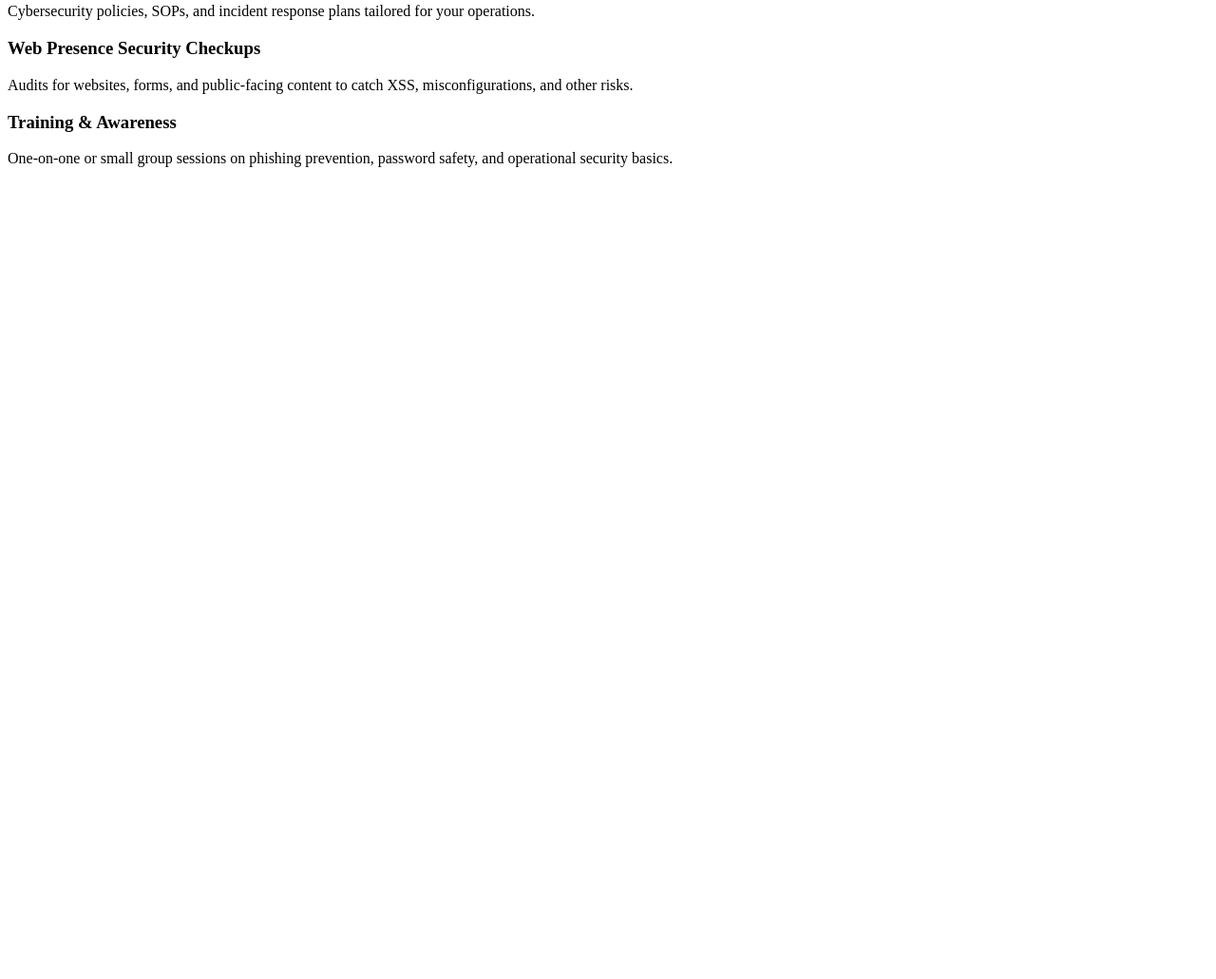
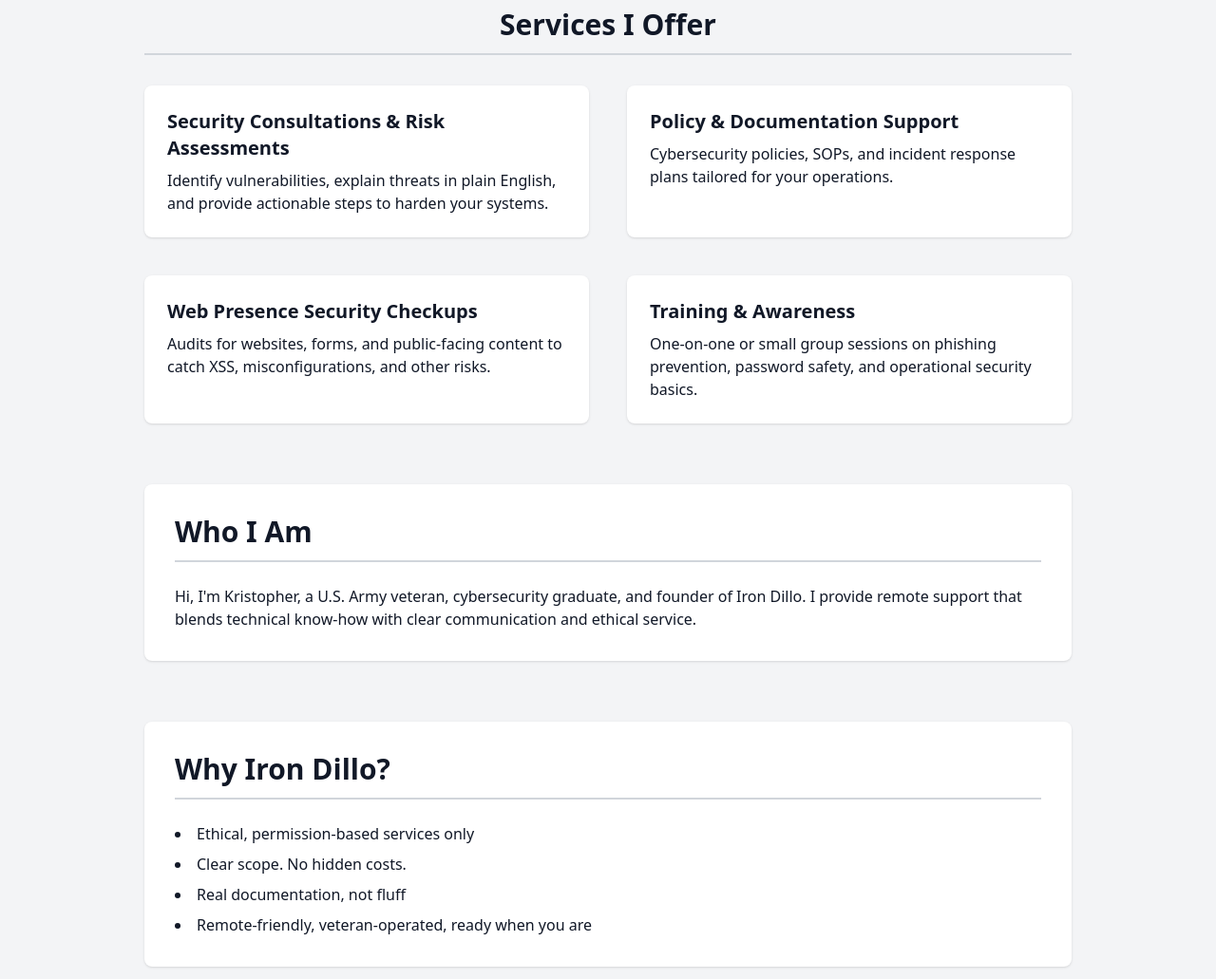
Before and after one commit to Artilleryjoe/irondillo-site, a plain HTML site: page index.html in a window 1280 px wide. Shown: the part 266-1297 px from the top of the page at 95% size. Before the commit the page ends 800 px from the top, so only its background shows below. Drawn offline with nearby package versions, Linux system fonts and the light colour scheme.

Commit message:
Update index.html

```diff
--- a/index.html
+++ b/index.html
@@ -1,3 +1,12 @@
+<!DOCTYPE html>
+<html lang="en">
+<head>
+  <meta charset="UTF-8" />
+  <meta name="viewport" content="width=device-width, initial-scale=1" />
+  <title>Iron Dillo Cybersecurity Consulting</title>
+  <script src="https://cdn.tailwindcss.com"></script>
+</head>
+<body class="bg-gray-100 text-gray-900 font-sans">
   <header class="bg-white shadow p-8">
     <div class="max-w-5xl mx-auto text-center">
       <h1 class="text-4xl font-extrabold leading-tight">
@@ -9,7 +18,8 @@
     </div>
   </header>
 
-<section id="services" class="max-w-5xl mx-auto mt-12 px-6">
+  <main class="max-w-5xl mx-auto mt-12 px-6 space-y-16">
+    <section id="services">
       <h2 class="text-3xl font-semibold border-b-2 border-gray-300 pb-3 mb-8 text-center">
         Services I Offer
       </h2>
@@ -32,3 +42,36 @@
         </div>
       </div>
     </section>
+
+    <section id="about" class="bg-white rounded-lg shadow p-8">
+      <h2 class="text-3xl font-semibold border-b-2 border-gray-300 pb-3 mb-6">Who I Am</h2>
+      <p>
+        Hi, I'm Kristopher, a U.S. Army veteran, cybersecurity graduate, and founder of Iron Dillo. I provide remote support that blends technical know-how with clear communication and ethical service.
+      </p>
+    </section>
+
+    <section id="why" class="bg-white rounded-lg shadow p-8">
+      <h2 class="text-3xl font-semibold border-b-2 border-gray-300 pb-3 mb-6">Why Iron Dillo?</h2>
+      <ul class="list-disc list-inside space-y-2">
+        <li>Ethical, permission-based services only</li>
+        <li>Clear scope. No hidden costs.</li>
+        <li>Real documentation, not fluff</li>
+        <li>Remote-friendly, veteran-operated, ready when you are</li>
+      </ul>
+    </section>
+
+    <section id="contact" class="bg-white rounded-lg shadow p-8 text-center">
+      <h2 class="text-3xl font-semibold border-b-2 border-gray-300 pb-3 mb-6">Let's Talk</h2>
+      <p class="mb-6">
+        Have questions? Not sure what you need? <a href="#" class="text-blue-600 underline">Contact me</a> or <a href="#" class="text-blue-600 underline">book a free intro call</a> and let’s figure it out—no pressure.
+      </p>
+    </section>
+  </main>
+
+  <footer class="bg-white text-sm text-center p-4 mt-16 border-t">
+    <p>
+      Iron Dillo is a freelance cybersecurity consulting brand founded and operated by Kristopher McCoy. All services are conducted ethically and with explicit client consent.
+    </p>
+  </footer>
+</body>
+</html>
```
Lines whose indentation alone changed are shown as unchanged.
